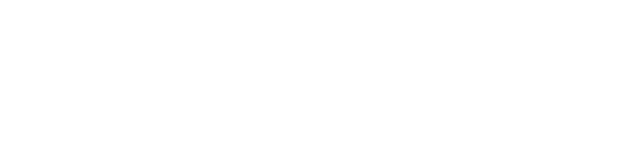
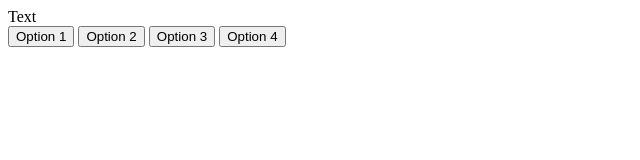
Before and after one commit to gabafo1/textgame, a plain HTML site: page index.html in a window 1280 px wide. Shown: the whole page, without its empty margins (0-640 px from the left). Drawn offline with Linux system fonts and the light colour scheme.

Commit message:
2nd commit

```diff
--- a/index.html
+++ b/index.html
@@ -3,9 +3,15 @@
 <head>
     <meta charset="UTF-8">
     <meta name="viewport" content="width=device-width, initial-scale=1.0">
-    <title>Document</title>
+    <title>Text Adenture</title>
 </head>
 <body>
-
+    <div id="coontainer">Text</div>
+    <div id="option-buttons" class="btn-grid">
+        <button class="btn">Option 1</button>
+        <button class="btn">Option 2</button>
+        <button class="btn">Option 3</button>
+        <button class="btn">Option 4</button>
+    </div>
 </body>
 </html>
```
